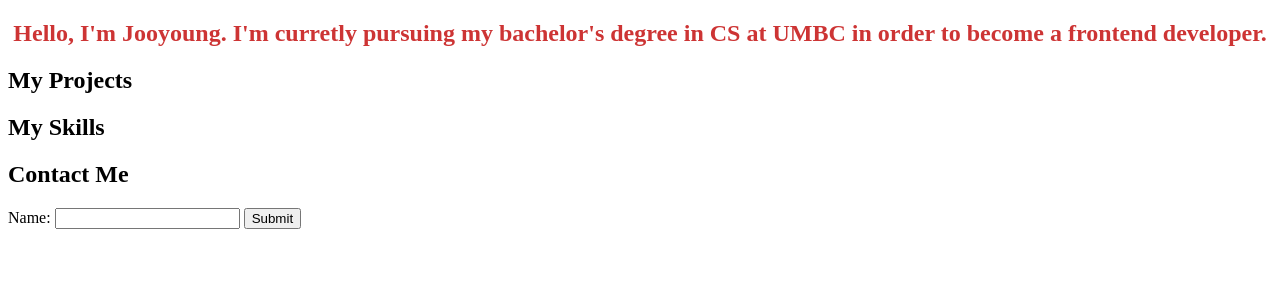
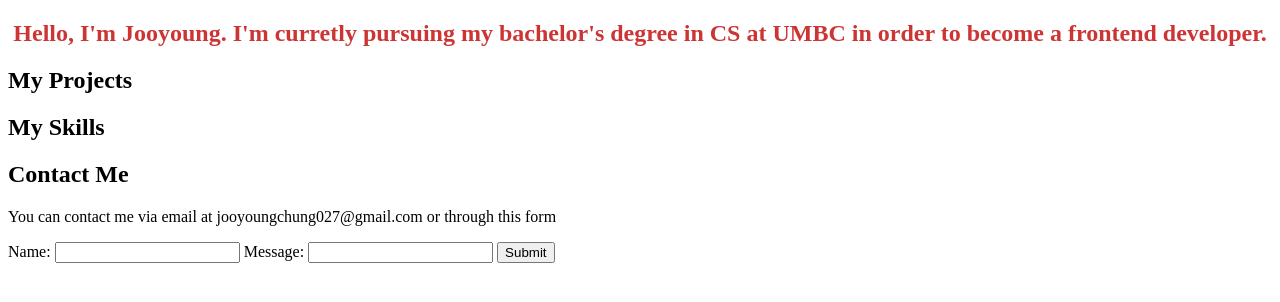
Before and after one commit to yoojoung/personal-portfolio, a plain HTML site: page index.html in a window 1280 px wide. Drawn offline with Linux system fonts and the light colour scheme.

Commit message:
added a form for emails and messages

```diff
--- a/index.html
+++ b/index.html
@@ -22,9 +22,12 @@
     </section>
     <section id="contact">
         <h2>Contact Me</h2>
+        <p>You can contact me via email at jooyoungchung027@gmail.com or through this form</p>
         <form action="/submit" method="post">
             <label for="name">Name:</label>
             <input type="text" id="name" name="name">
+            <label for="message">Message:</label>
+            <input type="text" id="message" name="message">
             <input type="submit" value="Submit">
         </form>
     </section>
```
